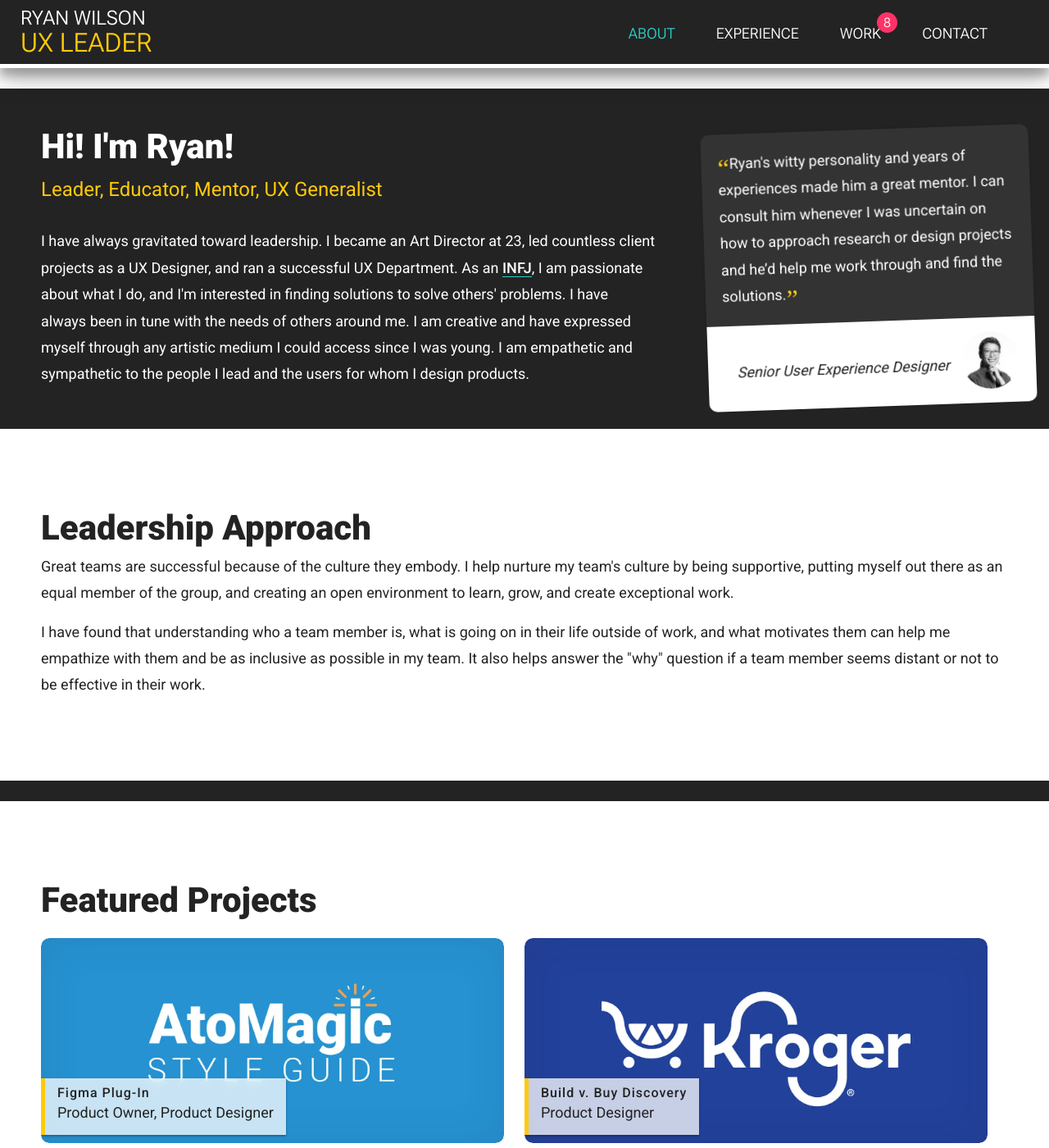
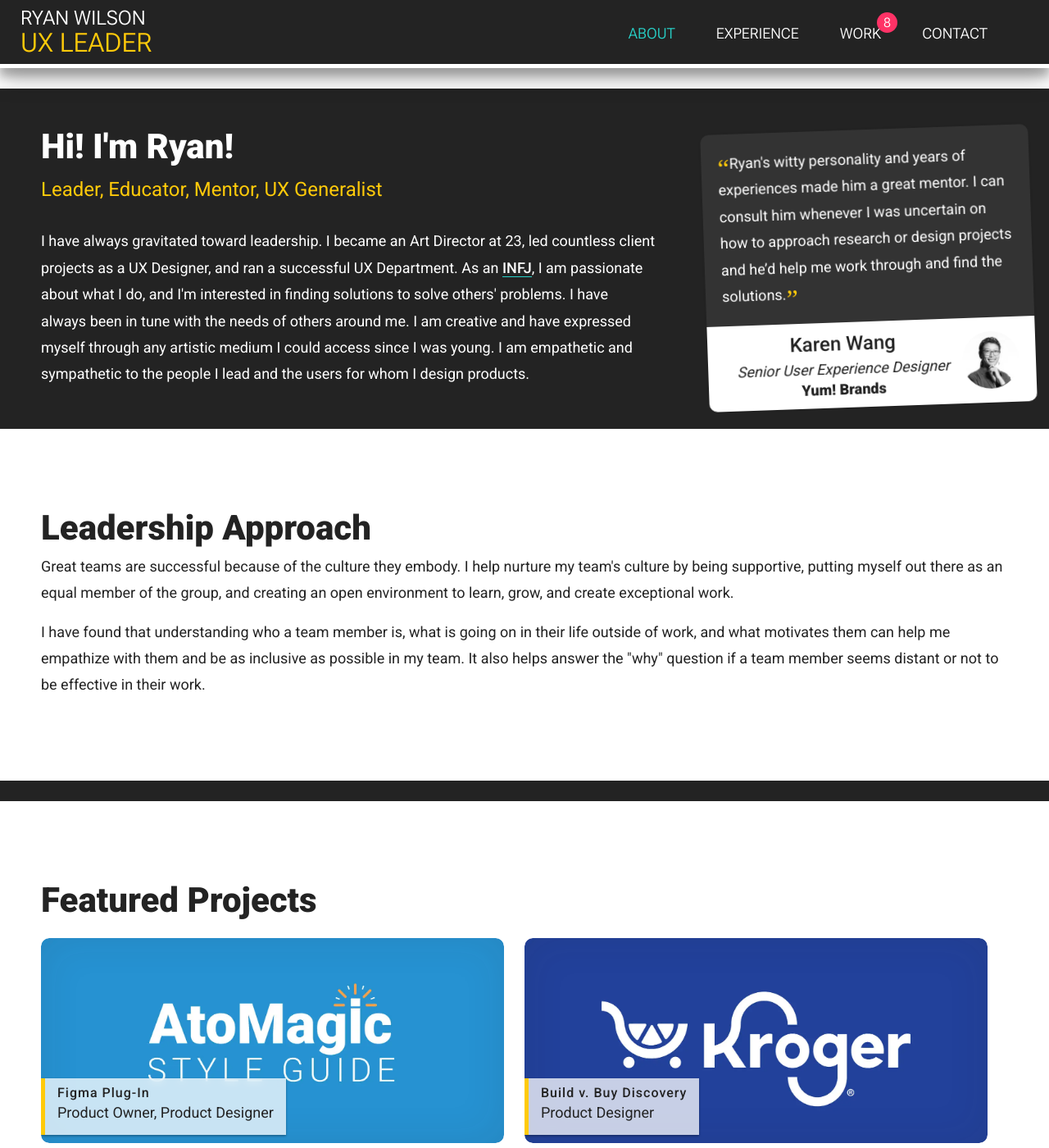
Before and after one commit to ryangwilson/ryangwilson.github.io, a Jekyll site: the page built from index.md, in a window 1280 px wide and 1400 px high. Shown: the whole window at 82% size. Built offline with Jekyll 4.4.1, drawn with Linux system fonts in a browser that asks for light colours; some web fonts are replaced.

Commit message:
Fix testimonial name/company rendering white-on-white in card-dark
.card-dark p sets white text for the dark hero section's own copy, but
that rule also cascaded into the nested .reference-card's white
byline strip, since .card-dark p's specificity beat a plain .byline
selector. Only the title (an <i>) escaped it, by coincidence, from an
unrelated global `i, em { color: black }` rule. Name and company had
no such rule and rendered invisible white-on-white - e.g. the Justin
Meyer/Bitovi testimonial on the homepage hero.

Gave .byline an explicit black color, which wins on specificity
regardless of what dark-themed ancestor it's nested inside.

```diff
--- a/_sass/pon-cards.scss
+++ b/_sass/pon-cards.scss
@@ -76,6 +76,12 @@
       letter-spacing: 0;
       line-height: 1.4;
       box-shadow: none;
+      // This card always has a white background of its own, even when
+      // nested inside a .card-dark section - explicit black here wins
+      // over .card-dark p's white (which .name/.company were silently
+      // inheriting, since only .title's separate `i, em` rule happened
+      // to override it back to black).
+      color: $black-00;
     }
     &.third, &.single {
       max-width: 400px;
```
